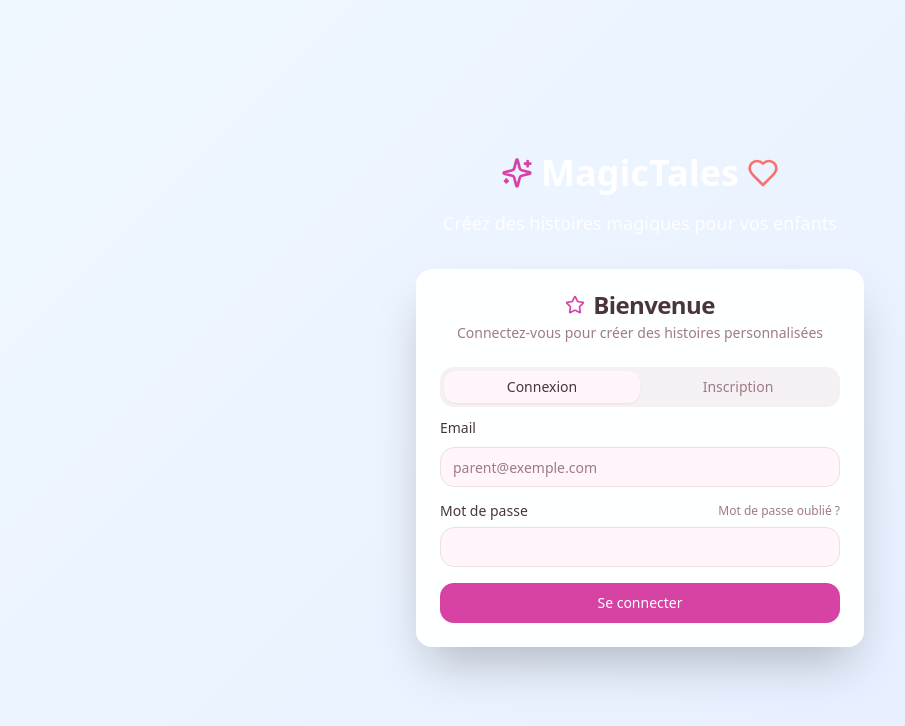
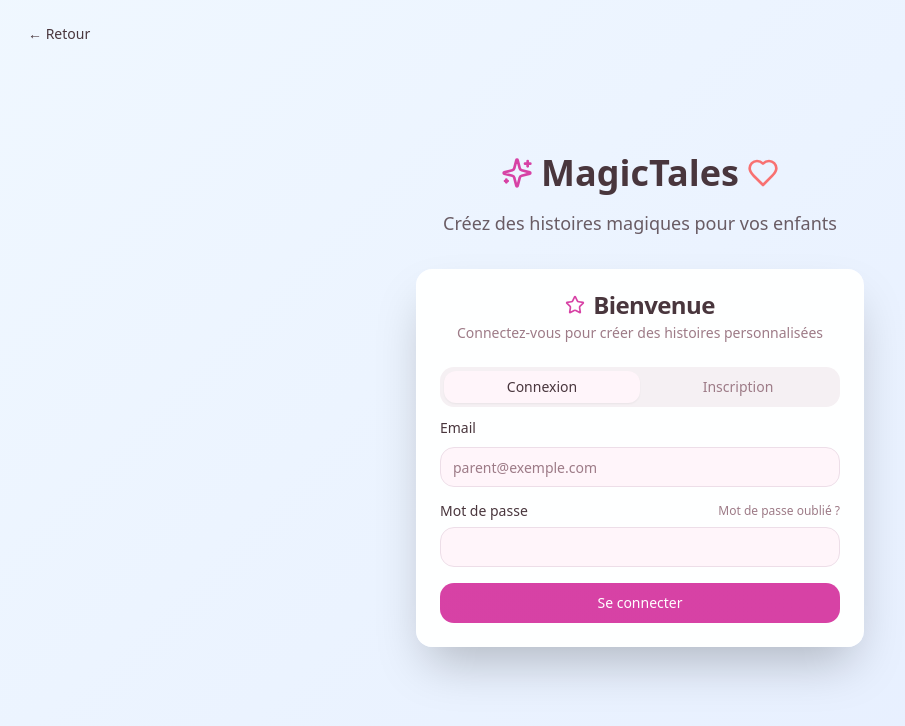
Before and after one commit to MailysA/story-glee-pdf-reader, a React (Vite) app: page /auth in a window 1280 px wide. Shown: the top 726 px of the page, without its empty margins (0-905 px from the left). Built offline with nearby package versions, Linux system fonts and the light colour scheme.

Commit message:
Fix Auth page text and guest navigation
Update Auth page to use more readable text colors and allow guests to exit the page.

```diff
--- a/src/pages/AuthPage.tsx
+++ b/src/pages/AuthPage.tsx
@@ -165,15 +165,25 @@ export default function Auth({ onAuthSuccess }: AuthProps) {
   };
 
   return (
-    <div className="min-h-screen flex items-center justify-center p-4" style={{background: "var(--gradient-rainbow)"}}>
+    <div className="min-h-screen flex items-center justify-center p-4 relative" style={{background: "var(--gradient-rainbow)"}}>
+      {/* Bouton retour pour mode invité */}
+      <Button
+        variant="ghost"
+        size="sm"
+        onClick={() => navigate("/")}
+        className="absolute top-4 left-4 text-foreground hover:text-primary z-10"
+      >
+        ← Retour
+      </Button>
+
       <div className="w-full max-w-md">
         <div className="text-center mb-8">
           <div className="flex items-center justify-center gap-2 mb-4">
             <Sparkles className="w-8 h-8 text-primary" />
-            <h1 className="text-4xl font-bold text-white">MagicTales</h1>
+            <h1 className="text-4xl font-bold text-foreground">MagicTales</h1>
             <Heart className="w-8 h-8 text-red-400" />
           </div>
-          <p className="text-white/90 text-lg">Créez des histoires magiques pour vos enfants</p>
+          <p className="text-foreground/80 text-lg">Créez des histoires magiques pour vos enfants</p>
         </div>
 
         <Card className="backdrop-blur-sm bg-white/95 shadow-2xl border-0">
```
